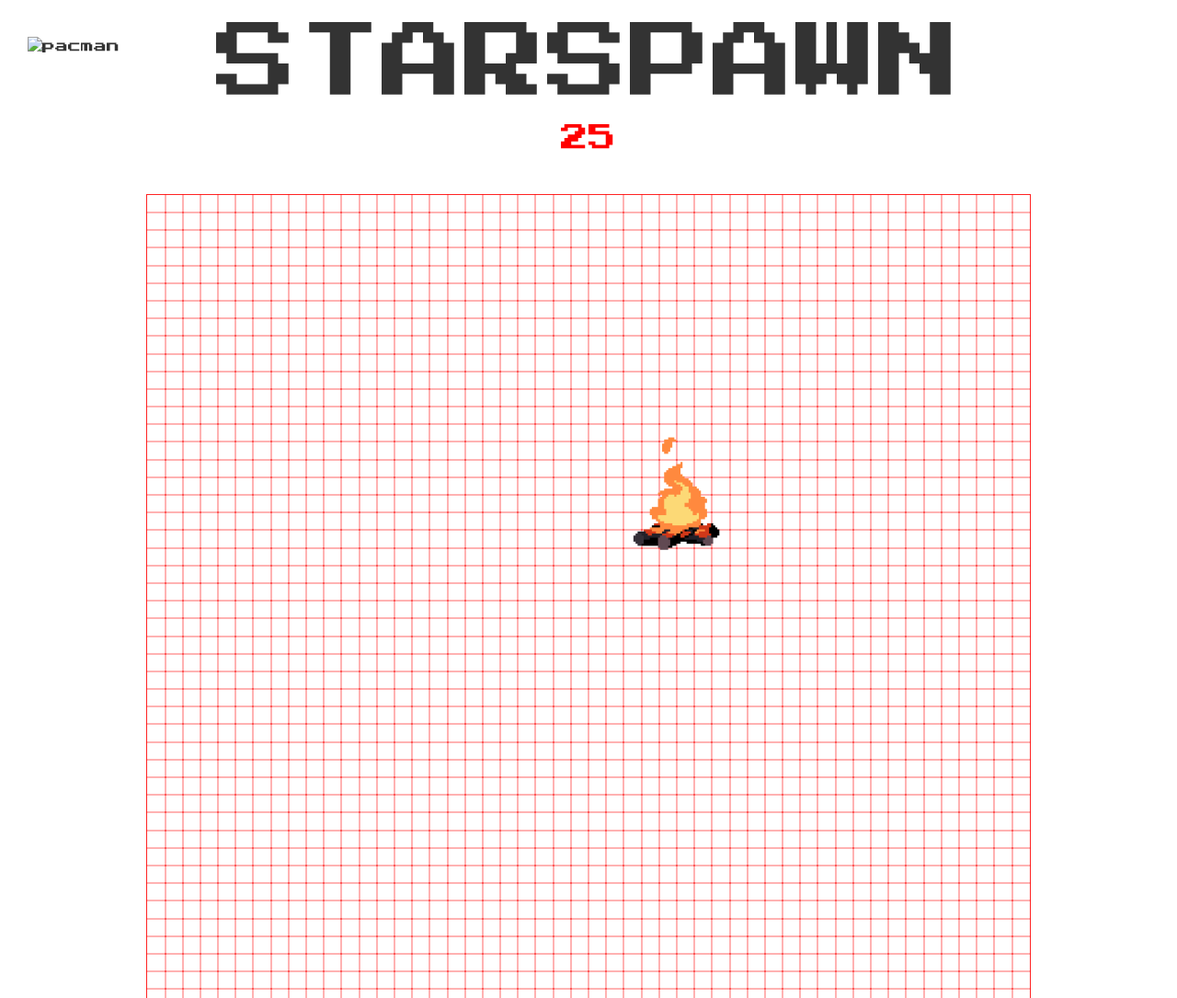
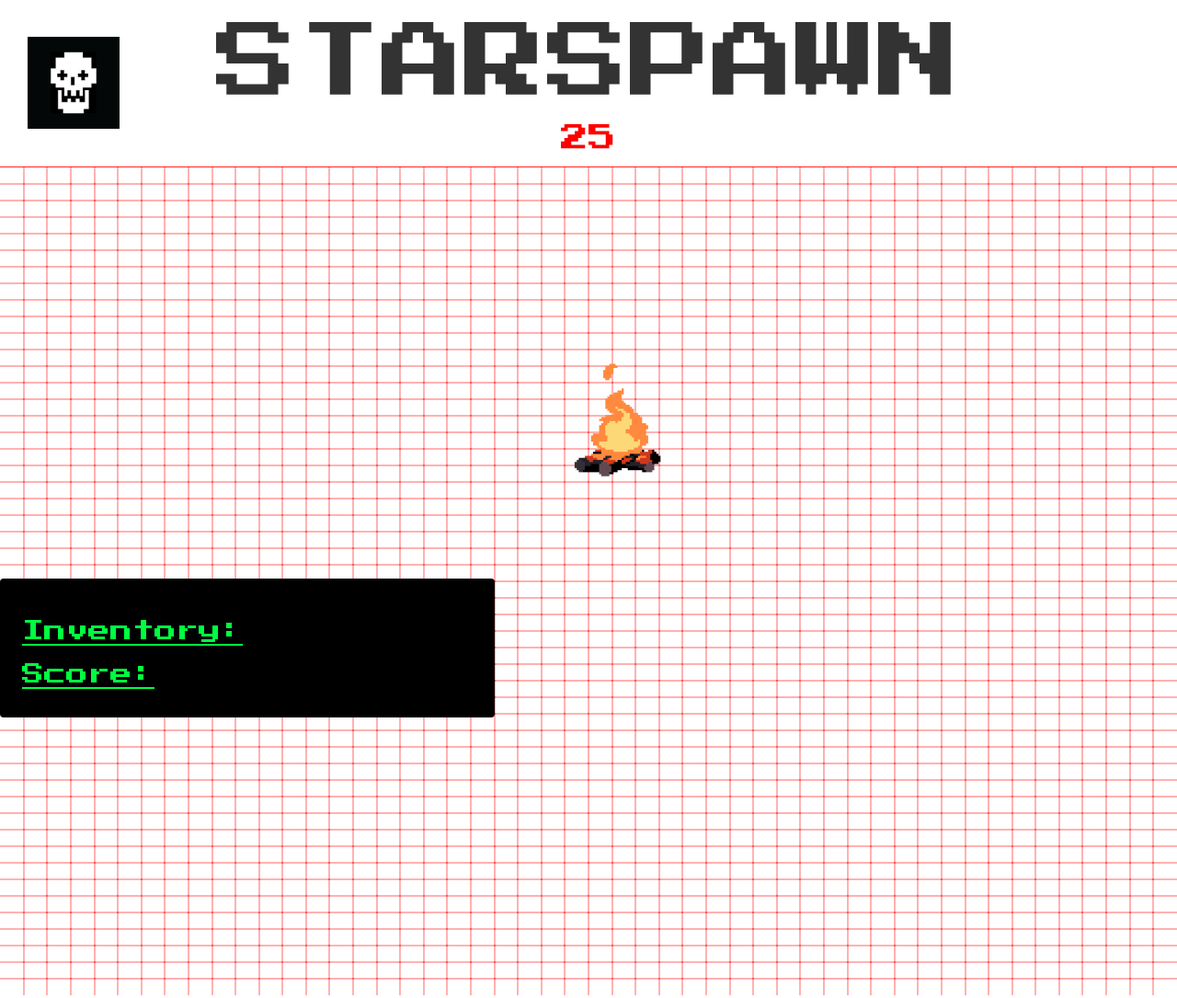
Before and after one commit to travisty12/starspawn, a plain HTML site: page index.html in a window 1280 px wide. Shown: the top 1085 px of the page at 92% size. Drawn offline with Linux system fonts and the light colour scheme.

Commit message:
add dynamic grid that changes if user resizes the window

```diff
--- a/css/styles.css
+++ b/css/styles.css
@@ -8,19 +8,22 @@ h1{
    font-size: 90px;
  }
 
+ #game-over {
+   display: none;
+ }
+
  #timer{
    color:red;
    font-size: 30px;
  }
 
 #gridSpot {
-  position: relative;
   top: 30px;
   outline: 1px solid rgba(255, 0, 0, 0.8);
   font-size: 0;
-  margin: auto;
-  height: 960px;
-  width: 960px;
+  margin: 0;
+  height: 900px;
+  width: 100%;
   padding: 0;
   border: none;
 }
@@ -45,8 +48,8 @@ h1{
   width: 200px;
   height: 200px;
   position: absolute;
-  left: 50%;
-  top: 50%;
+  left: 45%;
+  top: 40%;
 }
 
 .well {
--- a/index.html
+++ b/index.html
@@ -9,12 +9,12 @@
     <script src="js/scripts.js"></script>
     <title>STARSPAWN</title>
   </head>
-  <body>
+  <body onresize="checkGridSize()">
     <div class="container">
       <h1>STARSPAWN</h1>
       <p id="timer">30</p>
-      <div id="gridSpot"></div>
-      <div class="well" id="inventory">
+      <!-- <div id="gridSpot"></div> -->
+      <div class="well navbar navbar-fixed-bottom" id="inventory">
         <h3>Inventory: <span id="wood"></span></h3>
         <h3>Score: <span id="score-count"></span></h3>
       </div>
@@ -24,8 +24,9 @@
         <img src="img/zelda_fire_render.gif" class="skelly">
         <button class="btn"><h3 >Continue?</h3></button>
       </div>
-      <img src="imgs/bonfire.gif" alt="bonfire" class="bonfire">
-      <img src="imgs/blackPac.jpg" alt="pacman" class="ball">
+      <img src="img/bonfire.gif" alt="bonfire" class="bonfire">
+      <img src="img/skull.jpg" alt="pacman" class="ball">
     </div>
+    <div id="gridSpot"></div>
   </body>
 </html>
--- a/js/scripts.js
+++ b/js/scripts.js
@@ -51,9 +51,15 @@ function addGrid(size){
       $("#gridSpot").append("<div class='grid' id='cell" + rows + "-" + columns + "'></div>");
     };
   };
-  $(".grid").width(960/size);
-  $(".grid").height(960/size);
+  $(".grid").width(parseInt($("#gridSpot").css("width")) / size);
+  $(".grid").height(900/size);
 }
+
+function checkGridSize() {
+  $(".grid").width(parseInt($("#gridSpot").css("width")) / 50);
+  $(".grid").height(900/50);
+}
+
 var myVar = setInterval(myTimer, 1000);
 var timeLeft = 30;
 function myTimer() {
```
Also changed, not shown: img/bonfire.gif (renamed from imgs/bonfire.gif). Lines whose indentation alone changed are shown as unchanged.
